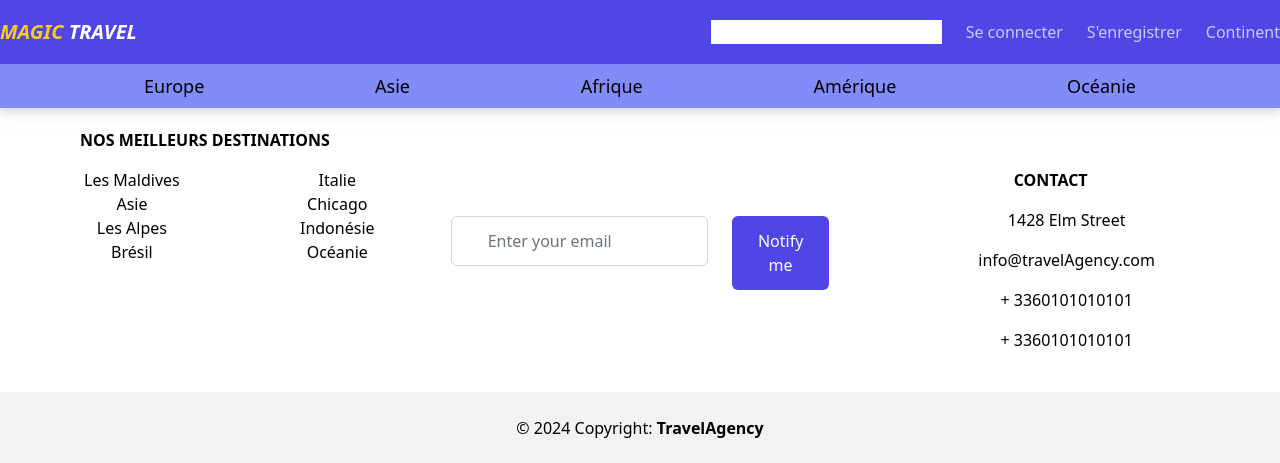
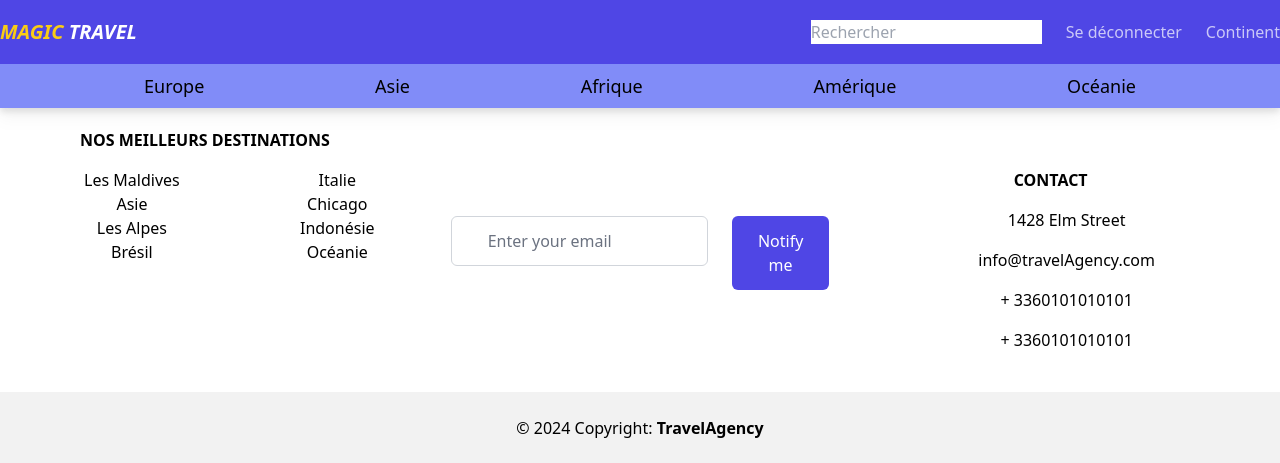
Before and after one commit to SoizicMM/travelagency, a Flask app: page /continent in a window 1280 px wide. Shown: the top 463 px of the page. Run offline with Flask 3, Linux system fonts and the light colour scheme; the visitor is signed in with stand-in values (Sample User, id 1); some libraries are stand-ins or nearby versions.

Commit message:
Login + Register débugué

```diff
--- a/main.py
+++ b/main.py
@@ -11,6 +11,8 @@ app = Flask("Travel Agency")
 #Connection à la bdd
 mongo = pymongo.MongoClient(os.getenv("MONGO_KEY"))
 
+#Crookie de la session utilisateur
+app.secret_key = os.getenv("COOKIES_KEY")
 
 @app.route('/')
 def index():
--- a/templates/base.html
+++ b/templates/base.html
@@ -21,20 +21,25 @@
         <ul id="menu" class="hidden fixed top-0 right-0 px-10 py-16 bg-gray-800 z-50
           md:relative md:flex md:p-0 md:bg-transparent md:flex-row md:space-x-6">
          <!-- nav search -->
-          <input class="place-items-center" type="search" id="gsearch" name="gsearch">
+          <input class="place-items-center" type="search" id="gsearch" name="gsearch" placeholder="Rechercher">
 
           <!--Menu du header -->
           <nav>
             <ul id="menu" class="hidden fixed top-0 right-0 px-10 py-16 bg-gray-800 z-50
               md:relative md:flex md:p-0 md:bg-transparent md:flex-row md:space-x-6">
             <!--bouton pour menu-->
+              {% if session['user'] %}
+              <li>
+                  <a class="text-white opacity-70 hover:opacity-100 duration-300" href="/logout">Se déconnecter</a>
+              </li>
+              {% else %}
               <li>
                   <a class="text-white opacity-70 hover:opacity-100 duration-300" href="/login">Se connecter</a>
               </li>
               <li>
                 <a class="text-white opacity-70 hover:opacity-100 duration-300" href="/register">S'enregistrer</a>
               </li>
-
+             {% endif %}
             <!-- Lien temporaire, pour naviguer entre les pages -->
               <li>
                 <a class="text-white opacity-70 hover:opacity-100 duration-300" href="/continent">Continent</a>
```
